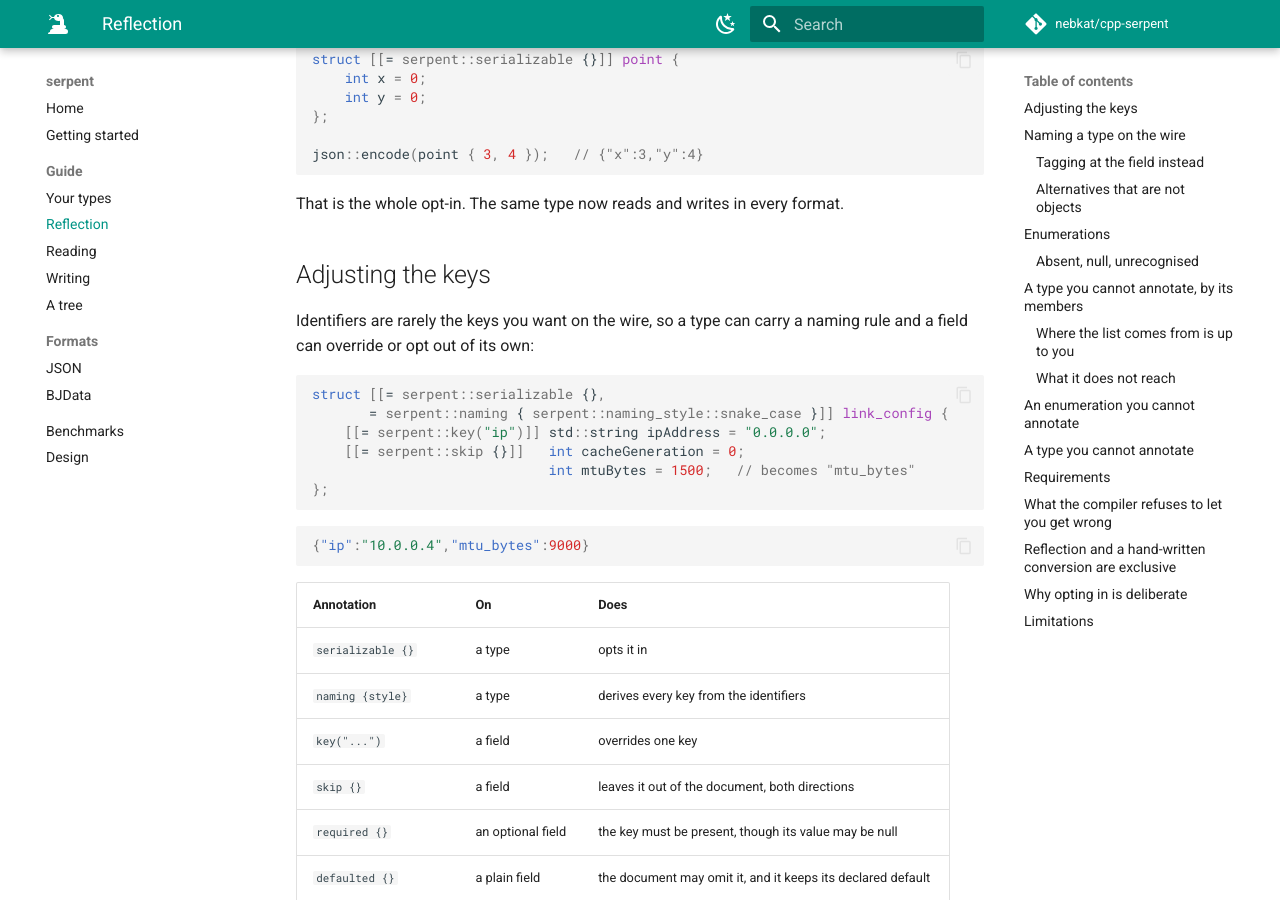
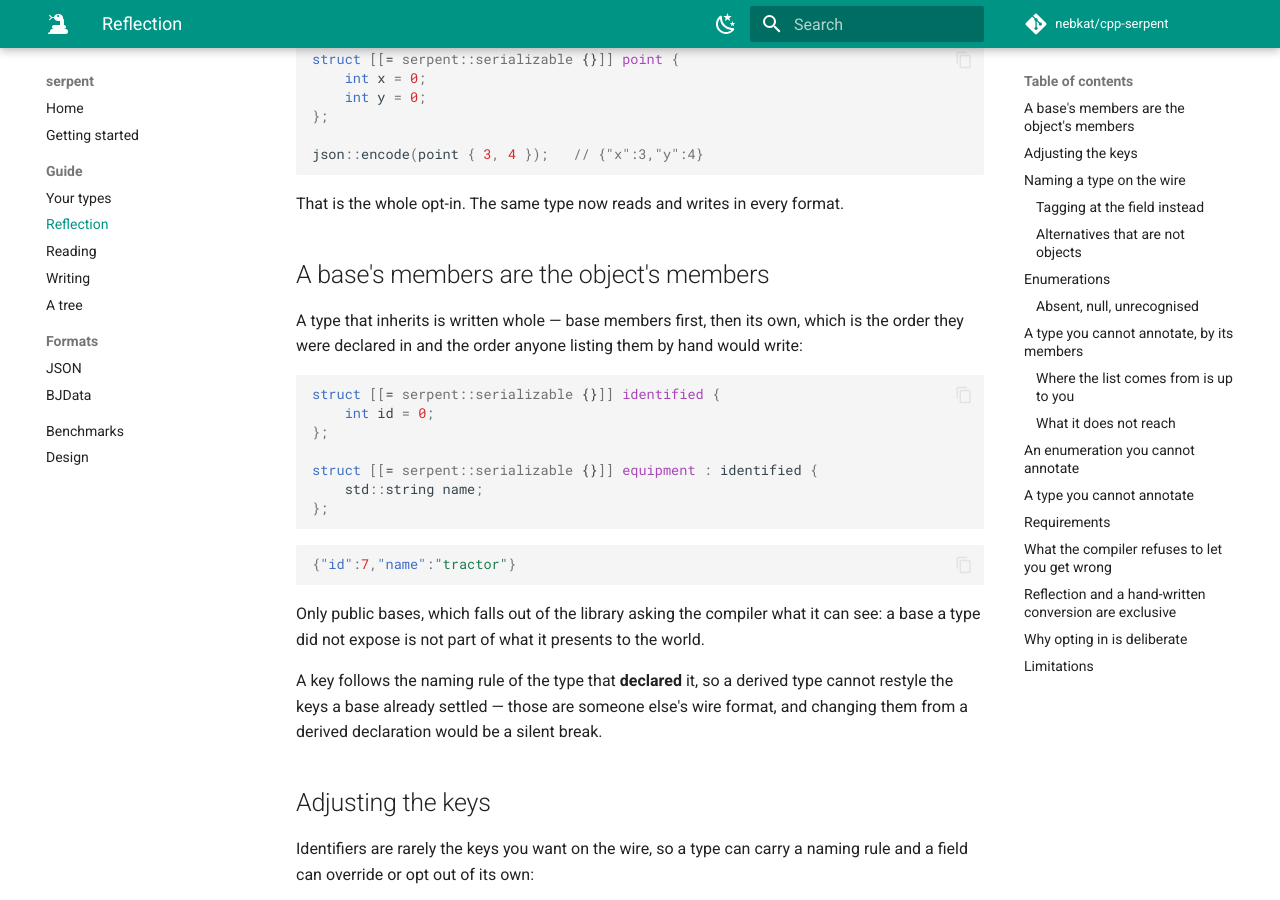
Before and after one commit to nebkat/cpp-serpent, an MkDocs documentation site: the page built from docs/reflection.md, in a window 1280 px wide and 900 px high, scrolled down 207 px. Built offline with MkDocs 1.6.1 and Material for MkDocs 9.7.7, drawn with Linux system fonts in a browser that asks for light colours; comment, search, counter and statistics services are not loaded.

Commit message:
fix(reflect): Write a type's inherited members too
nonstatic_data_members_of reports only what a type declares itself, so an
annotated type with a base was written without the state it was built on
- the identity fields of a model type, say - and nothing said so. A macro
listing the members by hand names base and derived together, so a type
converted from one would have silently lost half its document.

Bases first, then the type's own, which is both the declaration order and
the order a hand-written list would use. Public bases only, which falls
out of asking from here. A key follows the naming rule of the type that
declared it, so a derived type cannot restyle keys a base settled.

The generated BJData reader walked its own copy of the member list, so it
had to be pointed at the same one: it read a document written correctly
and dropped every inherited member, which the JSON path did not. Found by
the test for this, not by reading.

````diff
--- a/docs/reflection.md
+++ b/docs/reflection.md
@@ -13,6 +13,32 @@ json::encode(point { 3, 4 });   // {"x":3,"y":4}
 ```
 
 That is the whole opt-in. The same type now reads and writes in every format.
+
+## A base's members are the object's members
+
+A type that inherits is written whole — base members first, then its own, which is the order they
+were declared in and the order anyone listing them by hand would write:
+
+```cpp
+struct [[= serpent::serializable {}]] identified {
+    int id = 0;
+};
+
+struct [[= serpent::serializable {}]] equipment : identified {
+    std::string name;
+};
+```
+
+```json
+{"id":7,"name":"tractor"}
+```
+
+Only public bases, which falls out of the library asking the compiler what it can see: a base a
+type did not expose is not part of what it presents to the world.
+
+A key follows the naming rule of the type that **declared** it, so a derived type cannot restyle
+the keys a base already settled — those are someone else's wire format, and changing them from a
+derived declaration would be a silent break.
 
 ## Adjusting the keys
 
````
Also changed, not shown: 3 other files.
